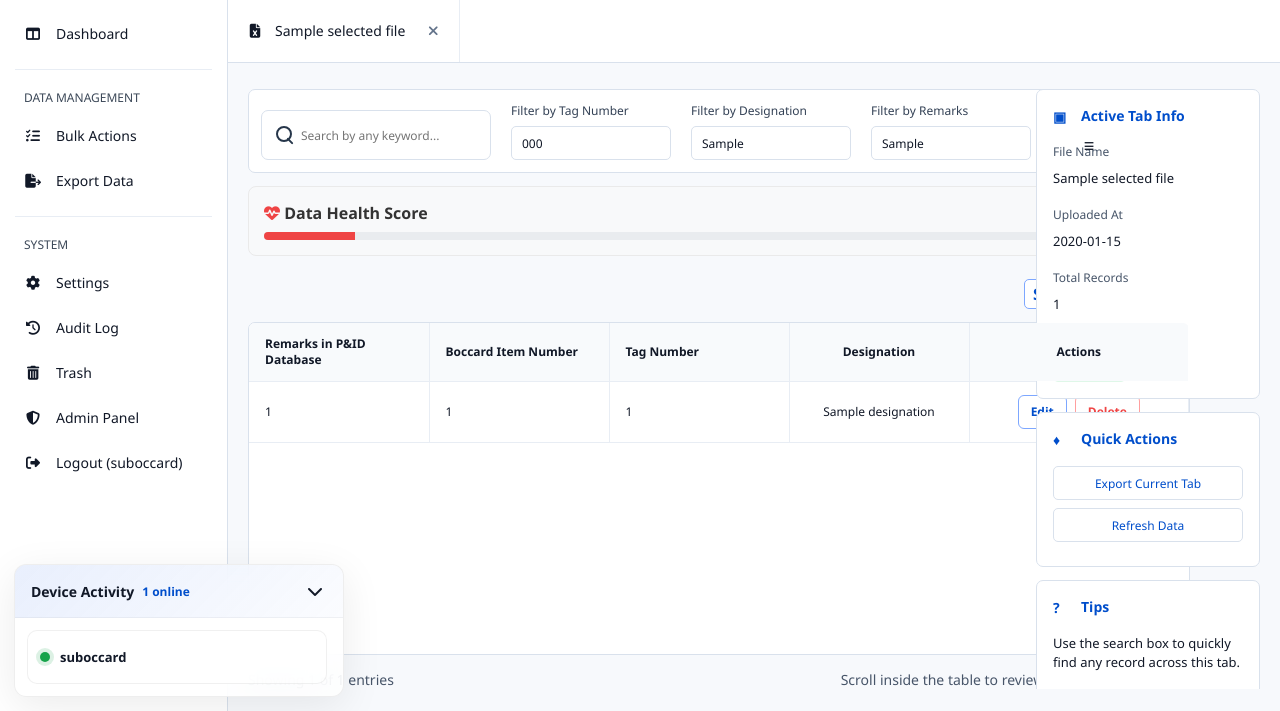
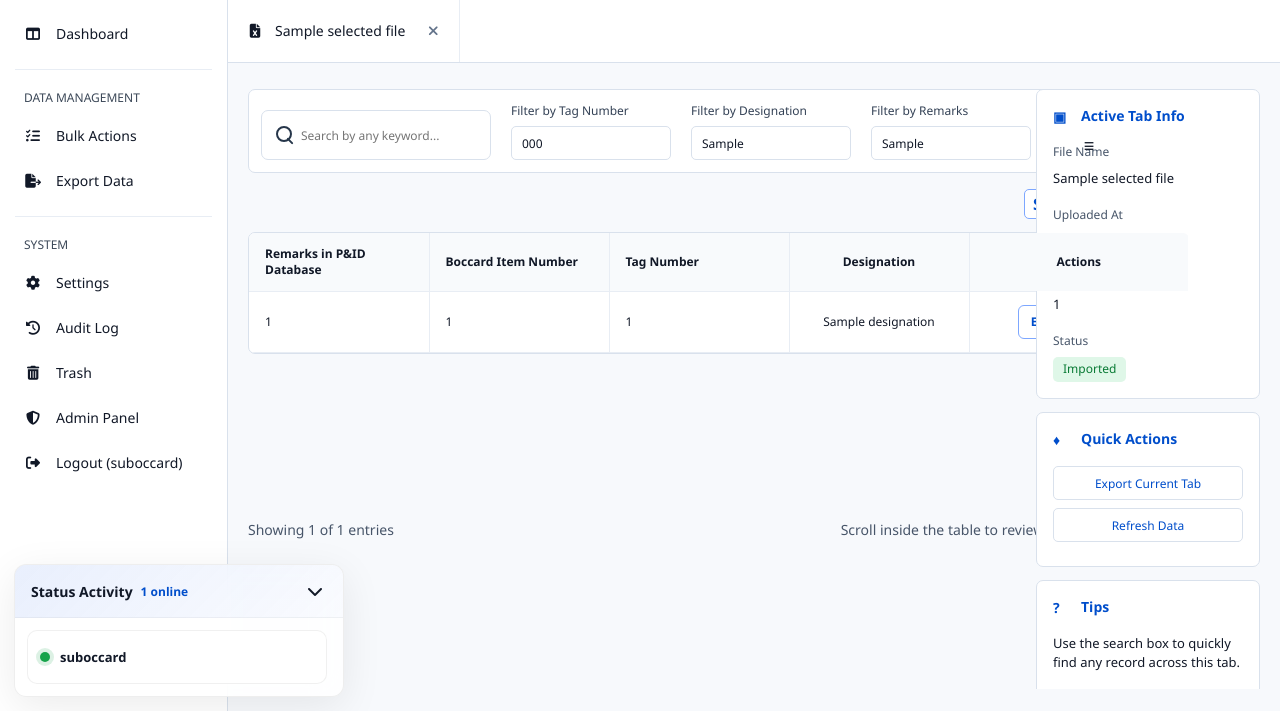
Before and after one commit to leonxlab/boccard-item-list, a Flask app: template app/templates/index.html in a window 1280 px wide. Shown: the part 89-800 px from the top of the page. Run offline with Flask 3, Linux system fonts and the light colour scheme; a user stored in the database is signed in; data comes from the database, SQL or seed files in the repository; tables that the repository leaves empty hold one stand-in row (values such as "Sample post"); the template is opened without the code that fills it: most values are stand-ins (such as "Sample title", 1, 10 or a date in 2020); data that the repository does not hold is empty.

Commit message:
Removing Data Health Score & Rename Device Activity to Status Activity

```diff
--- a/app/templates/base.html
+++ b/app/templates/base.html
@@ -270,7 +270,7 @@
 
     <div id="devicePanel" class="device-panel">
         <div class="device-panel-head">
-            <strong>Device Activity</strong>
+            <strong>Status Activity</strong>
             <span></span>
             <button id="devicePanelToggle" type="button" class="device-panel-toggle" aria-label="Toggle device panel">
                 <i class="fa-solid fa-chevron-down" aria-hidden="true"></i>
--- a/app/templates/index.html
+++ b/app/templates/index.html
@@ -56,15 +56,6 @@
                 </form>
 
                 {% if records %}
-                    <div style="background: #f8f9fa; padding: 15px; border-radius: 8px; margin-bottom: 20px; border: 1px solid #eaeaea;">
-                        <div style="display: flex; justify-content: space-between; align-items: center; margin-bottom: 8px;">
-                            <span style="font-weight: 600; color: #333;"><i class="fa-solid fa-heart-pulse" style="color: {% if health_score < 80 %}#ef4444{% else %}#10b981{% endif %};"></i> Data Health Score</span>
-                            <span style="font-weight: bold; color: {% if health_score < 80 %}#ef4444{% else %}#10b981{% endif %};">{{ health_score }}%</span>
-                        </div>
-                        <div style="width: 100%; background: #e9ecef; border-radius: 4px; height: 8px; overflow: hidden;">
-                            <div style="width: {{ health_score }}%; background: {% if health_score < 80 %}#ef4444{% else %}#10b981{% endif %}; height: 100%; transition: width 0.5s ease;"></div>
-                        </div>
-                    </div>
 
                     <div class="table-controls" style="display: flex; gap: 10px; align-items: center; flex-wrap: wrap;">
                         <button id="toggleDetailsColumns" class="show-more-btn" type="button" aria-expanded="false" data-i18n="showMoreDetails">Show More Details</button>
```
Also changed, not shown: 3 other files.
